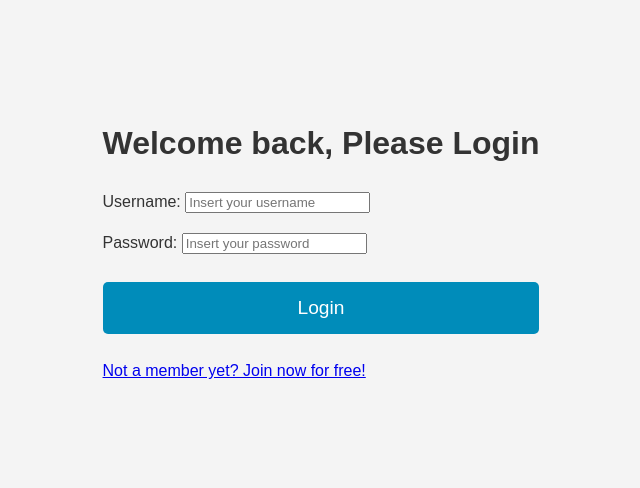
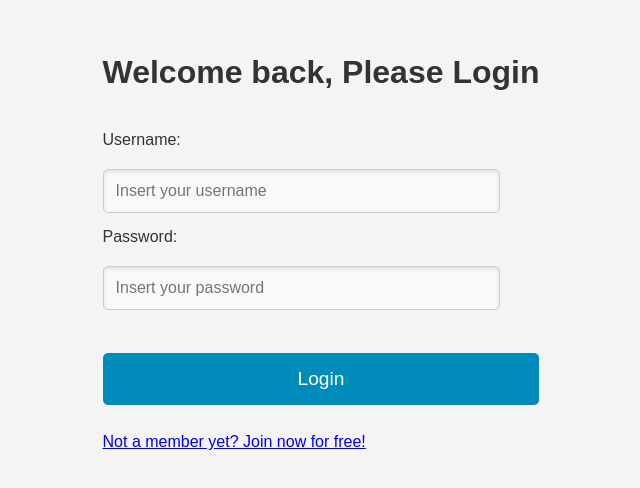
Before and after one commit to jnmasterjn/IB-Bio-Quiz-App, a React (Vite) app in the folder client/react-frontend/: page /signin in a window 1280 px wide. Shown: the part 158-646 px from the top of the page, without its empty margins (319-959 px from the left). Built offline with nearby package versions, Linux system fonts and the light colour scheme.

Commit message:
rule page

```diff
--- a/client/react-frontend/src/assets/css/Test.css
+++ b/client/react-frontend/src/assets/css/Test.css
@@ -30,6 +30,7 @@ h1, h2 {
 
 h1 {
     margin-bottom: 10px;
+    padding-bottom: 30px;
     font-size: 2rem;
 }
 
@@ -39,7 +40,7 @@ h2 {
 }
 
 label {
-    margin-top: 20px;
+    margin-top: 30px;
 }
 
 input{
@@ -68,3 +69,23 @@ button:disabled {
     background-color: #ccc;
     cursor: not-allowed;
 }
+
+input[type="text"],
+input[type="password"] {
+    width: 85%; /* Full width to match the button size */
+    padding: 12px; /* Padding for a comfortable click area */
+    margin-bottom: 15px; /* Space between the inputs */
+    border: 1px solid #ccc; /* Subtle border */
+    border-radius: 5px; /* Slightly rounded corners */
+    box-shadow: inset 0 2px 4px rgba(0, 0, 0, 0.1); /* Inner shadow for a slight depth effect */
+    font-size: 1rem; /* Standard font size */
+    background-color: #f9f9f9; /* Light background color to match the clean theme */
+    transition: border-color 0.3s ease, box-shadow 0.3s ease; /* Smooth transition for focus state */
+}
+
+input[type="text"]:focus,
+input[type="password"]:focus {
+    border-color: var(--button-color); /* Change border color to match the button when focused */
+    box-shadow: 0 0 8px rgba(0, 140, 186, 0.5); /* Slight glow effect on focus */
+    outline: none; /* Remove the default outline */
+}
--- a/client/react-frontend/src/assets/pages/Home.jsx
+++ b/client/react-frontend/src/assets/pages/Home.jsx
@@ -9,7 +9,7 @@ function Home(){
         <>
         <h1>Home</h1>
         <h2>Welcome back, {name} ! </h2>
-        <Link to='../game'><button>Game</button></Link>
+        <Link to='../rule'><button>Game</button></Link>
         <Link to='../leaderboard'><button>LeaderBoard</button></Link>
         </>
     )
--- /dev/null
+++ b/client/react-frontend/src/assets/pages/Rule.jsx
@@ -0,0 +1,26 @@
+import {Link} from "react-router-dom";
+
+function Rule(){
+
+    return(
+        <>
+        <h3>Hello Player</h3>
+    <div>
+        <h2>Welcome to the game! Here are the rules:</h2>
+            <li>Time Limit: You have 5 seconds to answer each question.</li>
+                <br/>
+            <li>Scoring: You will earn 1 point for each correct answer.</li>
+                <br/>
+            <li>Rounds: Each round consists of 10 questions.</li>
+                <br/>
+            <li>Starting the Game: The game will begin immediately after you press the "Start Game" button, so be ready!</li>
+                <br/>
+    </div>
+
+
+        <Link to='../game'><button>Game</button></Link>
+        </>
+    )
+}
+
+export default Rule
```
Also changed, not shown: client/react-frontend/src/main.jsx (+8 -0 lines).
